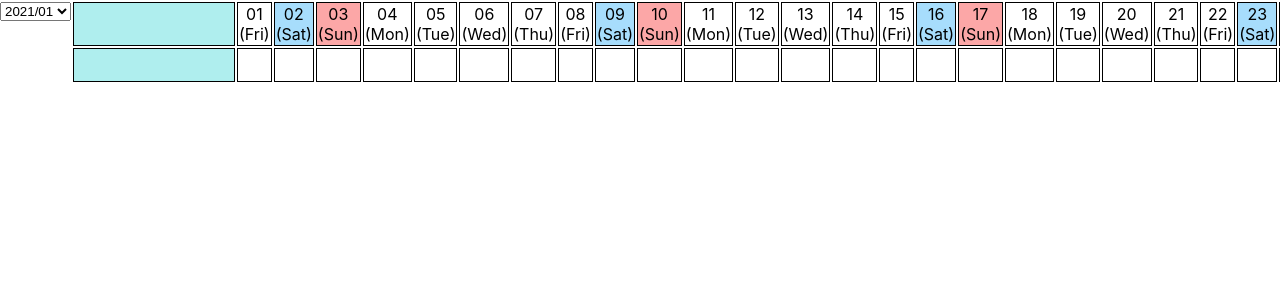
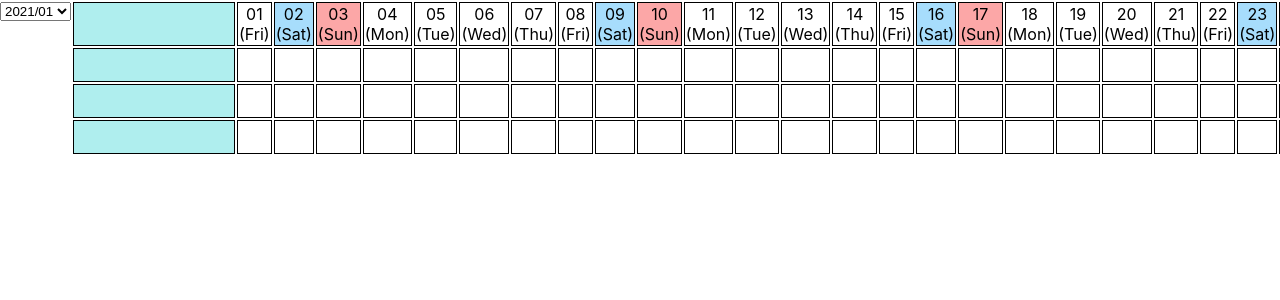
Before and after one commit to h64m1/gantt-chart, a React (Create React App) app in the folder app/: page / in a window 1280 px wide. Shown: the top 300 px of the page. Built offline with nearby package versions, Linux system fonts and the light colour scheme.

Commit message:
[mod] multiple rows #3
- 複数行（固定）

```diff
--- a/app/src/Gantt/Gantt.tsx
+++ b/app/src/Gantt/Gantt.tsx
@@ -1,5 +1,3 @@
-import { TouchBarOtherItemsProxy } from 'electron'
-import { Task } from 'electron/main'
 import React from 'react'
 import { useState } from 'react'
 import { Days, Day } from '../Date/Day'
@@ -40,6 +38,8 @@ function Gantt(): JSX.Element {
 
 	// selecterのoption
 	const options = GetMonthOptions(props)
+	const headRows = getDatesInMonth(props)
+	const titles = ['a', 'b', 'c']
 
 	return (
 		<>
@@ -49,33 +49,21 @@ function Gantt(): JSX.Element {
 				</select>
 			</nav>
 			<article id="gantt-main">
-				<GanttTable {...props} />
+				<table>
+					<thead>
+						<tr key={0}>{headRows}</tr>
+					</thead>
+					<tbody>
+						{titles.map((e, i) => {
+							const bodyRows = getBody(props, i)
+							return <tr key={i}>{bodyRows}</tr>
+						})}
+					</tbody>
+					<tfoot></tfoot>
+				</table>
 			</article>
 		</>
 	)
-}
-
-/**
- * ガントチャートの本体
- * @param props オプション
- */
-function GanttTable(props: GanttProps): JSX.Element {
-	return (
-		<table>
-			<thead>{GanttTableHeader(props)}</thead>
-			<tbody>{GanttTableBody(props)}</tbody>
-			<tfoot></tfoot>
-		</table>
-	)
-}
-
-/**
- * ガントチャート、テーブル部分のヘッダー
- * @param props オプション
- */
-function GanttTableHeader(props: GanttProps): JSX.Element {
-	const rows = getDatesInMonth(props)
-	return <tr key={0}>{rows}</tr>
 }
 
 /**
@@ -152,19 +140,11 @@ function getDayOfWeekString(date: string, dayOfWeek: string): string {
 }
 
 /**
- * ガントチャート、テーブル部分のボディ
- * @param props オプション
- */
-function GanttTableBody(props: GanttProps) {
-	const body = getBody(props)
-	return <tr>{body}</tr>
-}
-
-/**
  * 1ヶ月分の枠を<td>の配列で取得
  * @param props オプション
+ * @param row 行番号
  */
-function getBody(props: GanttProps): Array<JSX.Element> {
+function getBody(props: GanttProps, row: number): Array<JSX.Element> {
 	// 一ヶ月分の日付
 	const dates = Days(props.yearMonth, { format: 'DD (ddd)' })
 	// タイトル用の要素を追加
@@ -178,7 +158,7 @@ function getBody(props: GanttProps): Array<JSX.Element> {
 
 		return (
 			<td
-				key={`body${i + 1}`}
+				key={`body-${row}-${i}`}
 				className={className}
 				onClick={(e) => {
 					// clickで当該セルをtasksに追加
```
